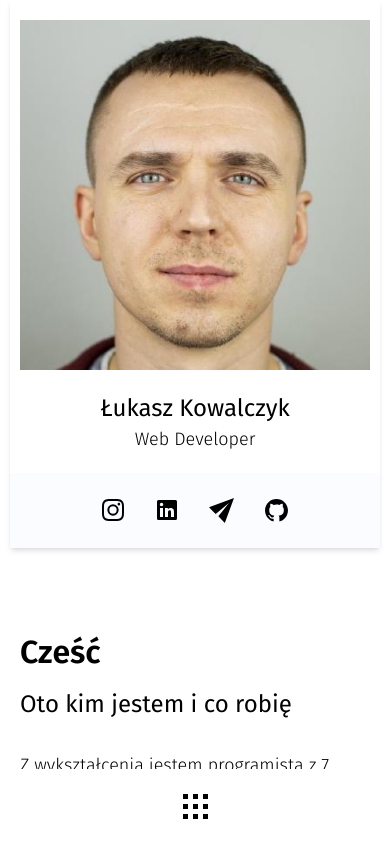
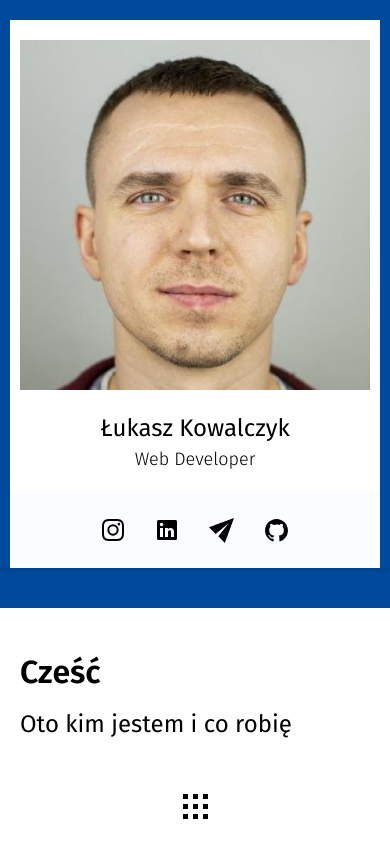
Before and after one commit to LukeKow/lukasz.kowalczyk.web.dev, a React (Vite) app: page / in a window 390 px wide. Shown: the top 842 px of the page. Built offline with nearby package versions, Linux system fonts and the light colour scheme.

Commit message:
change background on mobile, add shadow to topbar, add classname to container, fix bottom margin on home page

```diff
--- a/src/Home.tsx
+++ b/src/Home.tsx
@@ -11,7 +11,6 @@ import { LinkedInIcon } from "./components/shared/icons/LinkedInIcon";
 import { SendMessageIcon } from "./components/shared/icons/SendMessageIcon";
 
 import me from "./assets/images/me_2.jpg";
-import "./home.css";
 
 const mainSkills = ["React", "CSS", "Typescript", "VUE", "Javascript"];
 const librariesUsed = [
@@ -29,7 +28,7 @@ const librariesUsed = [
   "cypress",
 ];
 const backendSkills = ["C#", ".NET Core", "Entity Framework", "Node"];
-const otherExperience = ["Flutter", "React Native", "Angular", "Node"];
+const otherExperience = ["Flutter", "React Native", "Angular"];
 
 function App() {
   return (
@@ -37,10 +36,10 @@ function App() {
       <TopBar color="white" />
       <div
         id="Home"
-        className="mb-5 lg:py-20 flex flex-col lg:items-center bg-blue-700"
+        className="pb-10 pt-5 lg:py-20 flex flex-col lg:items-center bg-blue-700"
       >
-        <section className="md:bg-white lg:shadow-md lg:max-w-[50%] flex flex-col lg:flex-row mx-2.5 md:mx-5 gap-10 lg:gap-0">
-          <div className="w-full shadow-md md:shadow-none lg:w-[50%] lg:max-w-[350px] lg:flex lg:flex-col lg:justify-center">
+        <section className="md:bg-white lg:shadow-md lg:max-w-[50%] flex flex-col lg:flex-row md:mx-5 gap-10 lg:gap-0">
+          <div className="w-full shadow-md md:shadow-none px-2.5 lg:w-[50%] lg:max-w-[350px] lg:flex lg:flex-col lg:justify-center">
             <div className="py-5 px-2.5 md:px-5 flex flex-col items-center justify-center gap-5 bg-white w-full">
               <img src={me} className="w-full max-w-[385px]" />
               <div className="flex flex-col justify-center">
@@ -82,7 +81,7 @@ function App() {
               </a>
             </div>
           </div>
-          <div className="w-full flex flex-col gap-[30px] py-10 px-2.5 md:px-5  lg:w-[50%] lg:max-w-[350px]">
+          <div className="w-full bg-white flex flex-col gap-[30px] py-10 px-5 md:px-5  lg:w-[50%] lg:max-w-[350px]">
             <div className="flex flex-col gap-2.5">
               <Typography fontType="header" text="Cześć" />
               <Typography
@@ -173,7 +172,7 @@ function App() {
           separatorCustomStyle="hidden md:block my-10 md:w-[25%]"
         />
       </Container>
-      <Container bgColor="none">
+      <Container bgColor="none" className="mb-[80px] md:mb-0 shadow-md">
         <PointerWithText
           fontType="subheader"
           text={"POZOSTAŁE UMIEJĘTNOŚCI"}
--- a/src/components/shared/container/Container.tsx
+++ b/src/components/shared/container/Container.tsx
@@ -4,10 +4,11 @@ import { buttonColorMap, type ConatinerProps } from "./ContainerTypes";
 export const Container = ({
   bgColor,
   children,
+  className,
 }: PropsWithChildren<ConatinerProps>) => {
   return (
     <div
-      className={`py-5 px-5 flex flex-col h-full md:items-center ${buttonColorMap[bgColor]}`}
+      className={`py-5 px-5 flex flex-col h-full md:items-center ${buttonColorMap[bgColor]} ${className}`}
     >
       {children}
     </div>
--- a/src/components/shared/container/ContainerTypes.ts
+++ b/src/components/shared/container/ContainerTypes.ts
@@ -2,6 +2,7 @@ type ContainerBackgroundColor = "orange" | "blue" | "pink" | "white" | "none";
 
 export interface ConatinerProps {
   bgColor: ContainerBackgroundColor;
+  className?: React.HTMLAttributes<HTMLDivElement>["className"];
 }
 
 export const buttonColorMap: Record<ContainerBackgroundColor, string> = {
--- a/src/components/topBar/TopBar.tsx
+++ b/src/components/topBar/TopBar.tsx
@@ -9,7 +9,7 @@ export const TopBar = ({ color }: TopBarProps) => {
   return (
     <>
       <div
-        className={`${cardTheme} h-fit sticky top-0 lg:px-10 pl-2.5 md:pl-5 py-5 hidden md:flex w-full gap-5`}
+        className={`${cardTheme} h-fit shadow-md sticky top-0 lg:px-10 pl-2.5 md:pl-5 py-5 hidden md:flex w-full gap-5`}
       >
         <NavLink
           to={"/"}
--- a/src/home.css
+++ /dev/null
@@ -1,5 +0,0 @@
-@media (width < 48rem /* 768px */) {
-  #Home {
-    background: var(--bg-tb-blue-gradient);
-  }
-}
```
